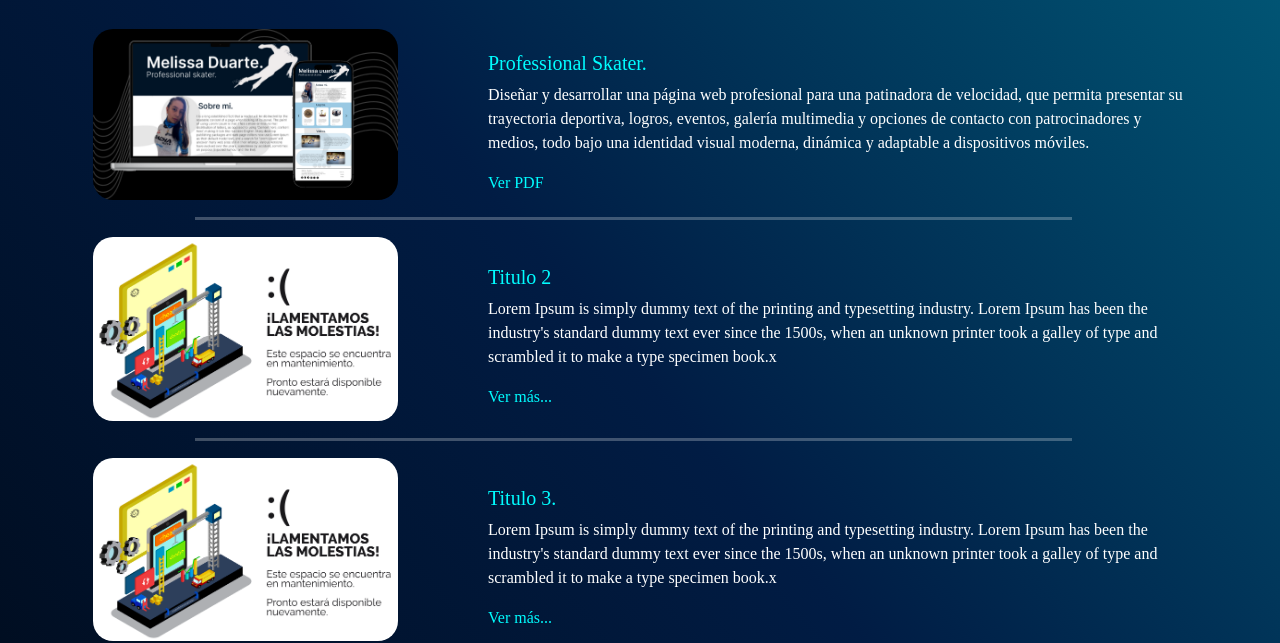
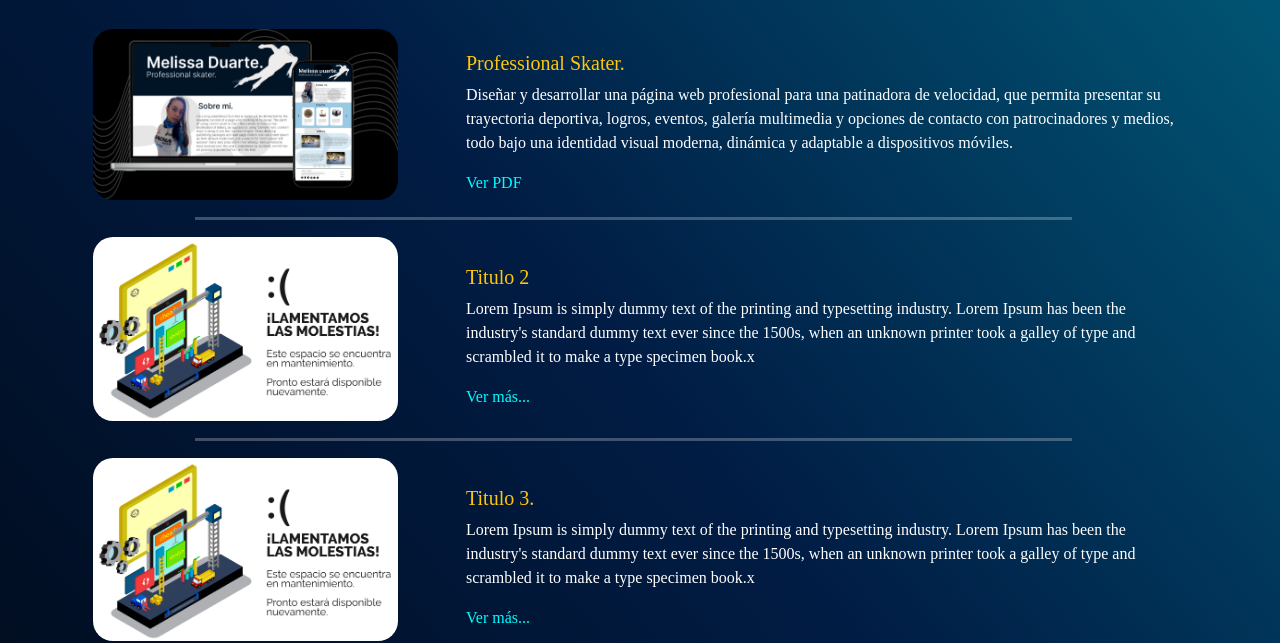
Before and after one commit to Lemn2804/portafolio, a plain HTML site: page mis-trabajos.html in a window 1280 px wide. Shown: the part 181-824 px from the top of the page. Drawn offline with nearby package versions, Linux system fonts and the light colour scheme.

Commit message:
cod and desing

```diff
--- a/CSS/estilomistrabajos.css
+++ b/CSS/estilomistrabajos.css
@@ -40,7 +40,7 @@ section {
 
 .fila {
   display: flex;
-  gap: 90px;
+  gap: 68px;
   justify-content: center;
   align-items: center;
 }
@@ -51,8 +51,8 @@ section {
 }
 
 h5 {
-  color: #00fdff;
-  font-weight: 300;
+  color: #ffc60a;
+  font-weight: 400;
   animation: glow 2s ease-in-out infinite alternate, fadeIn 1s ease-in;
 }
 
--- a/mis-trabajos.html
+++ b/mis-trabajos.html
@@ -93,7 +93,7 @@
               y opciones de contacto con patrocinadores y medios, todo bajo una identidad visual moderna,
               dinámica y adaptable a dispositivos móviles.
             </p>
-            <a href="./Doc/investigacion professional s.pdf" target="_blank" rel="noopener noreferrer">Ver PDF</a>
+            <a href="./Doc/investigacion-professional-s.pdf" target="_blank" rel="noopener noreferrer">Ver PDF</a>
           </div>
         </div>
 
```
Also changed, not shown: 2 other files.
